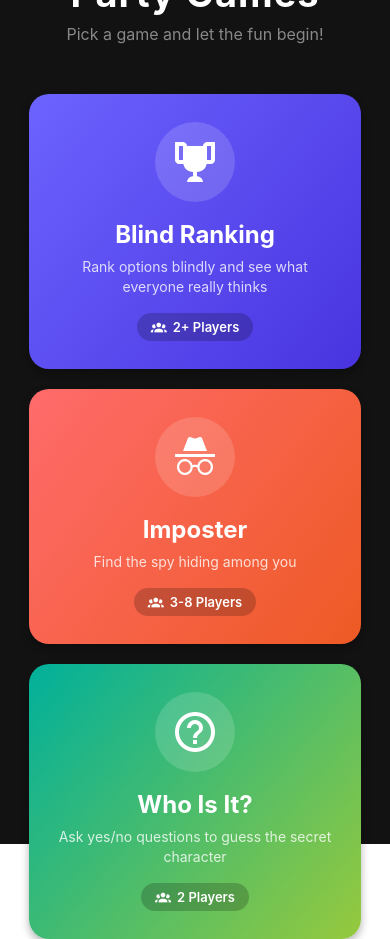
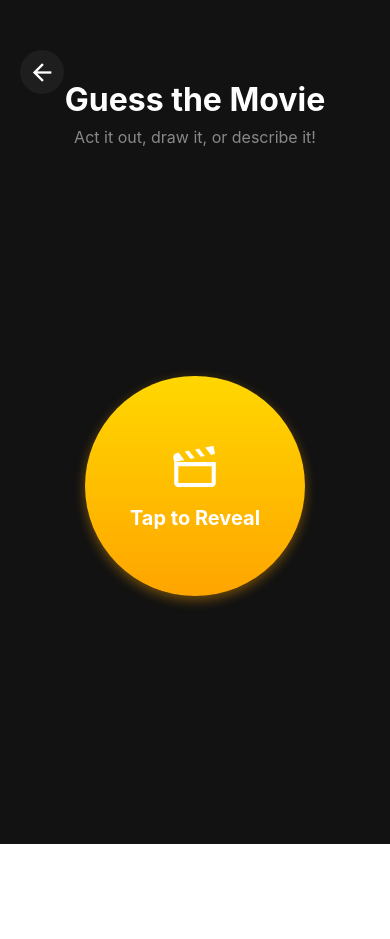
Before and after one commit to MRprogrammer99/blind-ranking, a React Native app: screen /GuessMovie in a window 390 px wide. After the commit the page ends 844 px from the top, so only its background shows below. Built offline with nearby package versions, Linux system fonts and the light colour scheme.

Commit message:
Add Guess the Movie game

```diff
--- a/App.js
+++ b/App.js
@@ -14,6 +14,7 @@ import ImposterGameScreen from './src/screens/ImposterGameScreen';
 import WhoIsItSetupScreen from './src/screens/WhoIsItSetupScreen';
 import WhoIsItGameScreen from './src/screens/WhoIsItGameScreen';
 import WhoIsItResultScreen from './src/screens/WhoIsItResultScreen';
+import GuessMovieScreen from './src/screens/GuessMovieScreen';
 
 const Stack = createNativeStackNavigator();
 
@@ -34,6 +35,7 @@ export default function App() {
           <Stack.Screen name="WhoIsItSetup" component={WhoIsItSetupScreen} />
           <Stack.Screen name="WhoIsItGame" component={WhoIsItGameScreen} />
           <Stack.Screen name="WhoIsItResult" component={WhoIsItResultScreen} />
+          <Stack.Screen name="GuessMovie" component={GuessMovieScreen} />
         </Stack.Navigator>
       </NavigationContainer>
     </>
--- /dev/null
+++ b/src/data/movieBank.js
@@ -0,0 +1,102 @@
+const movieBank = [
+  "Vikram",
+  "Beast",
+  "Valimai",
+  "Etharkkum Thunindhavan",
+  "Don",
+  "Love Today",
+  "Nitham Oru Vaanam",
+  "Sardar",
+  "Prince",
+  "Coffee with Kadhal",
+  "Naane Varuvean",
+  "Cobra",
+  "Captain",
+  "Vendhu Thanindhathu Kaadu",
+  "Ponniyin Selvan: I",
+  "Viruman",
+  "Diary",
+  "DSP",
+  "Raangi",
+  "The Legend",
+  "Varisu",
+  "Thunivu",
+  "Vaathi",
+  "Pathu Thala",
+  "Viduthalai Part 1",
+  "Ayothi",
+  "Good Night",
+  "Maamannan",
+  "Por Thozhil",
+  "Maaveeran",
+  "Jailer",
+  "Mark Antony",
+  "Chandramukhi 2",
+  "Leo",
+  "Japan",
+  "Parking",
+  "Chithha",
+  "Fight Club",
+  "80s Buildup",
+  "Mission Chapter 1",
+  "Captain Miller",
+  "Ayalaan",
+  "Lal Salaam",
+  "Singapore Saloon",
+  "Blue Star",
+  "Aranmanai 4",
+  "Garudan",
+  "Maharaja",
+  "Indian 2",
+  "Raayan",
+  "Thangalaan",
+  "Demonte Colony 2",
+  "GOAT",
+  "Meiyazhagan",
+  "Lubber Pandhu",
+  "Brother",
+  "Amaran",
+  "Bloody Beggar",
+  "Kanguva",
+  "Dragon",
+  "Vidaamuyarchi",
+  "Nilavuku En Mel Ennadi Kobam",
+  "Retro",
+  "Tourist Family",
+  "Good Bad Ugly",
+  "Veera Dheera Sooran",
+  "Maaman",
+  "Ace",
+  "Thug Life",
+  "Coolie",
+  "Jana Nayagan",
+  "Parasakthi",
+  "Karuppu",
+  "LIK: Love Insurance Kompany",
+  "Bison",
+  "Idhayam Murali",
+  "Vaa Vaathiyaar",
+  "Thaai Kizhavi",
+  "Youth",
+  "With Love",
+  "Con City",
+  "Gatta Kusthi 2",
+  "Dark",
+  "Irumunai",
+  "Nagabandham",
+  "Pookie",
+  "Blast",
+  "Ananthan Kaadu",
+  "My Lord",
+  "Aazhi",
+  "Kaalidas 2",
+  "Lakshmikanthan Kolai Vazhakku",
+  "Love Oh Love",
+  "Mudharkanal",
+  "Vasudheva Sutham",
+  "Arjunan Per Paththu",
+  "The Dark Heaven",
+  "Anbe Diana"
+];
+
+export default movieBank;
--- a/src/screens/GameHubScreen.js
+++ b/src/screens/GameHubScreen.js
@@ -34,6 +34,16 @@ const games = [
     gradient: ['#00b09b', '#96c93d'],
     players: '2',
     route: 'WhoIsItSetup',
+    available: true,
+  },
+  {
+    id: 'guess-movie',
+    title: 'Guess the Movie',
+    description: 'Act or describe Tamil movies',
+    icon: 'movie-open-play',
+    gradient: ['#FFD700', '#FFA500'],
+    players: '2+',
+    route: 'GuessMovie',
     available: true,
   },
 ];
--- /dev/null
+++ b/src/screens/GuessMovieScreen.js
@@ -0,0 +1,178 @@
+import React, { useState } from 'react';
+import { View, Text, StyleSheet, TouchableOpacity, Dimensions } from 'react-native';
+import { MaterialCommunityIcons } from '@expo/vector-icons';
+import { LinearGradient } from 'expo-linear-gradient';
+import movieBank from '../data/movieBank';
+
+const { width } = Dimensions.get('window');
+
+export default function GuessMovieScreen({ navigation }) {
+  const [currentMovie, setCurrentMovie] = useState(null);
+  const [isRevealed, setIsRevealed] = useState(false);
+
+  const revealMovie = () => {
+    const randomIndex = Math.floor(Math.random() * movieBank.length);
+    setCurrentMovie(movieBank[randomIndex]);
+    setIsRevealed(true);
+  };
+
+  const nextMovie = () => {
+    setIsRevealed(false);
+    setCurrentMovie(null);
+  };
+
+  return (
+    <View style={styles.container}>
+      <TouchableOpacity
+        style={styles.backBtn}
+        onPress={() => navigation.goBack()}
+      >
+        <MaterialCommunityIcons name="arrow-left" size={28} color="#fff" />
+      </TouchableOpacity>
+
+      <Text style={styles.title}>Guess the Movie</Text>
+      <Text style={styles.subtitle}>Act it out, draw it, or describe it!</Text>
+
+      <View style={styles.gameArea}>
+        {!isRevealed ? (
+          <TouchableOpacity style={styles.revealBtn} onPress={revealMovie} activeOpacity={0.8}>
+            <LinearGradient
+              colors={['#FFD700', '#FFA500']}
+              style={styles.revealBtnGradient}
+            >
+              <MaterialCommunityIcons name="movie-open-outline" size={50} color="#fff" />
+              <Text style={styles.revealBtnText}>Tap to Reveal</Text>
+            </LinearGradient>
+          </TouchableOpacity>
+        ) : (
+          <View style={styles.revealedContainer}>
+            <LinearGradient
+              colors={['#2A2A2A', '#1A1A1A']}
+              style={styles.movieCard}
+            >
+              <MaterialCommunityIcons name="movie" size={40} color="#FFA500" style={styles.movieIcon} />
+              <Text style={styles.movieText}>{currentMovie}</Text>
+            </LinearGradient>
+
+            <TouchableOpacity style={styles.nextBtn} onPress={nextMovie}>
+              <LinearGradient
+                colors={['#FFD700', '#FFA500']}
+                style={styles.nextBtnGradient}
+                start={{ x: 0, y: 0 }}
+                end={{ x: 1, y: 0 }}
+              >
+                <Text style={styles.nextBtnText}>Next Movie</Text>
+                <MaterialCommunityIcons name="arrow-right" size={24} color="#fff" />
+              </LinearGradient>
+            </TouchableOpacity>
+          </View>
+        )}
+      </View>
+    </View>
+  );
+}
+
+const styles = StyleSheet.create({
+  container: {
+    flex: 1,
+    backgroundColor: '#121212',
+    alignItems: 'center',
+    paddingTop: 80,
+    paddingHorizontal: 20,
+  },
+  backBtn: {
+    position: 'absolute',
+    top: 50,
+    left: 20,
+    width: 44,
+    height: 44,
+    borderRadius: 22,
+    backgroundColor: '#1E1E1E',
+    alignItems: 'center',
+    justifyContent: 'center',
+  },
+  title: {
+    color: '#fff',
+    fontSize: 32,
+    fontWeight: 'bold',
+    marginBottom: 8,
+  },
+  subtitle: {
+    color: '#888',
+    fontSize: 16,
+    marginBottom: 40,
+    textAlign: 'center',
+  },
+  gameArea: {
+    flex: 1,
+    width: '100%',
+    alignItems: 'center',
+    justifyContent: 'center',
+    paddingBottom: 60,
+  },
+  revealBtn: {
+    width: 220,
+    height: 220,
+    borderRadius: 110,
+    overflow: 'hidden',
+    elevation: 10,
+    shadowColor: '#FFA500',
+    shadowOffset: { width: 0, height: 4 },
+    shadowOpacity: 0.4,
+    shadowRadius: 12,
+  },
+  revealBtnGradient: {
+    width: '100%',
+    height: '100%',
+    alignItems: 'center',
+    justifyContent: 'center',
+  },
+  revealBtnText: {
+    color: '#fff',
+    fontSize: 20,
+    fontWeight: 'bold',
+    marginTop: 15,
+  },
+  revealedContainer: {
+    width: '100%',
+    alignItems: 'center',
+  },
+  movieCard: {
+    width: width > 500 ? 400 : width * 0.9,
+    padding: 40,
+    borderRadius: 20,
+    alignItems: 'center',
+    justifyContent: 'center',
+    marginBottom: 40,
+    minHeight: 250,
+    borderWidth: 1,
+    borderColor: '#333',
+  },
+  movieIcon: {
+    marginBottom: 20,
+  },
+  movieText: {
+    color: '#fff',
+    fontSize: 36,
+    fontWeight: 'bold',
+    textAlign: 'center',
+    lineHeight: 45,
+  },
+  nextBtn: {
+    width: width > 500 ? 300 : width * 0.8,
+    borderRadius: 16,
+    overflow: 'hidden',
+  },
+  nextBtnGradient: {
+    flexDirection: 'row',
+    alignItems: 'center',
+    justifyContent: 'center',
+    padding: 18,
+    gap: 10,
+  },
+  nextBtnText: {
+    color: '#fff',
+    fontSize: 18,
+    fontWeight: 'bold',
+  },
+});
```
